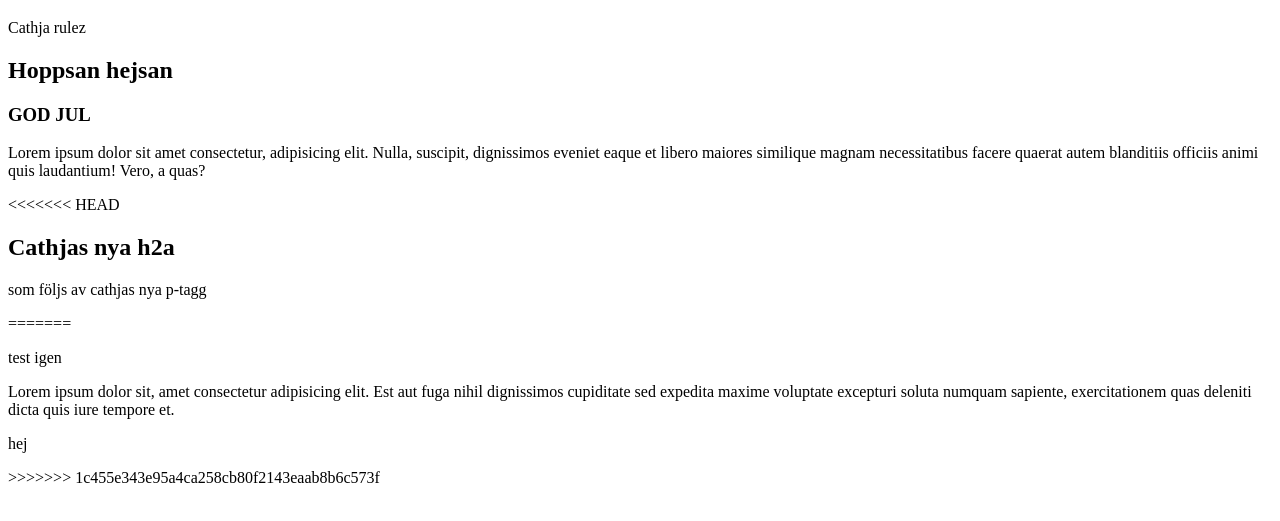
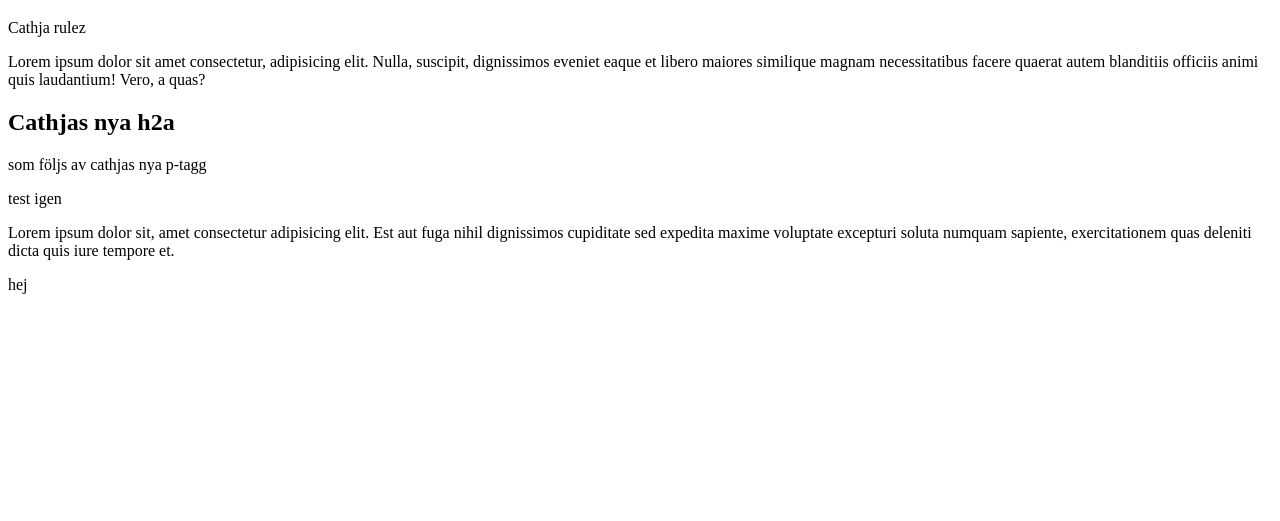
Before and after one commit to c4trisk/test-repo, a plain HTML site: page index.html in a window 1280 px wide. Shown: the part 61-582 px from the top of the page. Drawn offline with Linux system fonts and the light colour scheme.

Commit message:
fuckat med alla

```diff
--- a/index.html
+++ b/index.html
@@ -9,16 +9,11 @@
 <body>
   <h1>test</h1>
   <p>Cathja rulez</p>
-  <h2>Hoppsan hejsan</h2>
-  <h3>GOD JUL</h3>
   <p>Lorem ipsum dolor sit amet consectetur, adipisicing elit. Nulla, suscipit, dignissimos eveniet eaque et libero maiores similique magnam necessitatibus facere quaerat autem blanditiis officiis animi quis laudantium! Vero, a quas?</p>
-<<<<<<< HEAD
   <h2>Cathjas nya h2a </h2>
   <p>som följs av cathjas nya  p-tagg</p>
-=======
   <p>test igen</p>
   <p>Lorem ipsum dolor sit, amet consectetur adipisicing elit. Est aut fuga nihil dignissimos cupiditate sed expedita maxime voluptate excepturi soluta numquam sapiente, exercitationem quas deleniti dicta quis iure tempore et.</p>
   <p>hej</p>
->>>>>>> 1c455e343e95a4ca258cb80f2143eaab8b6c573f
 </body>
 </html>
```
